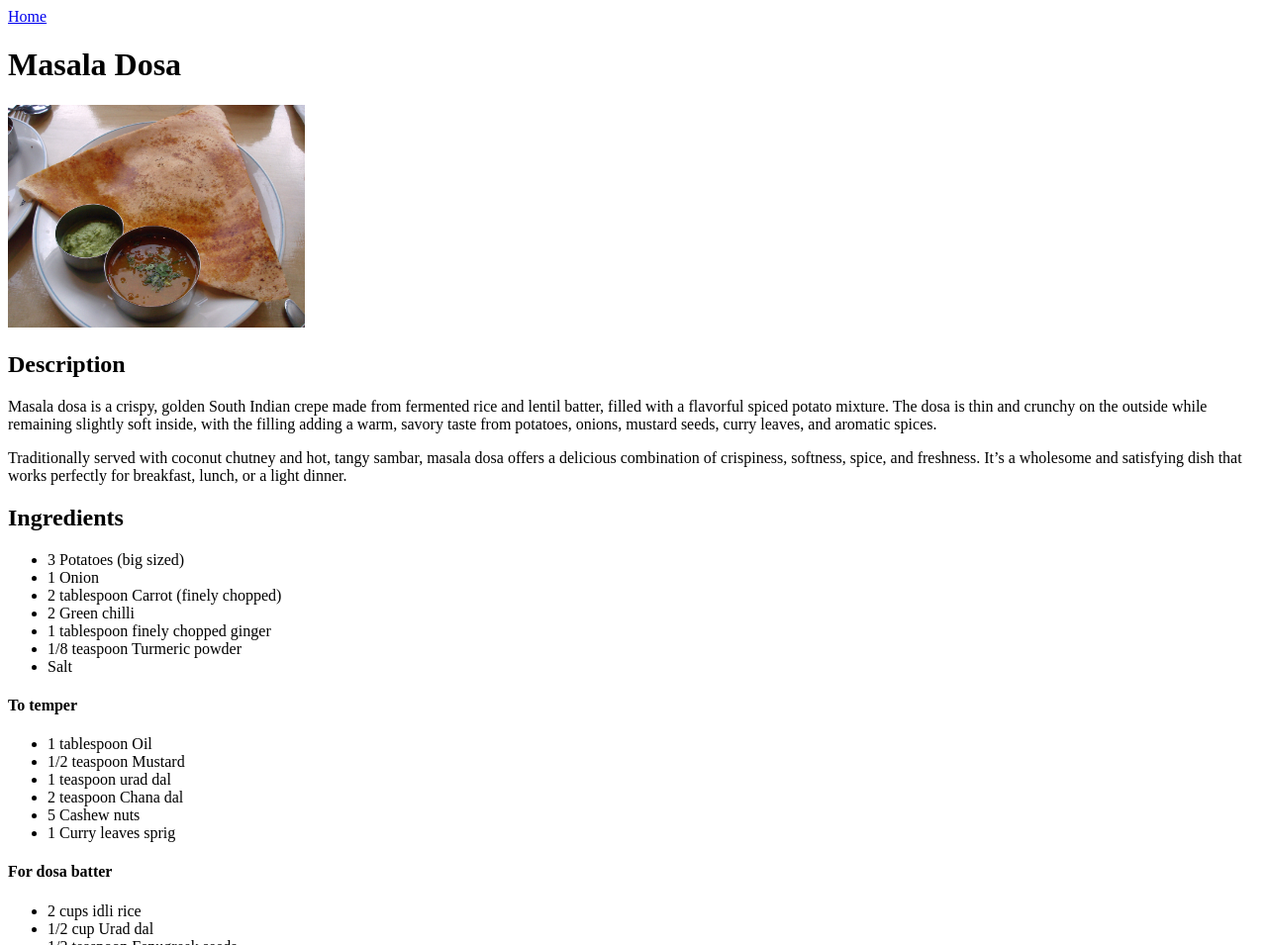
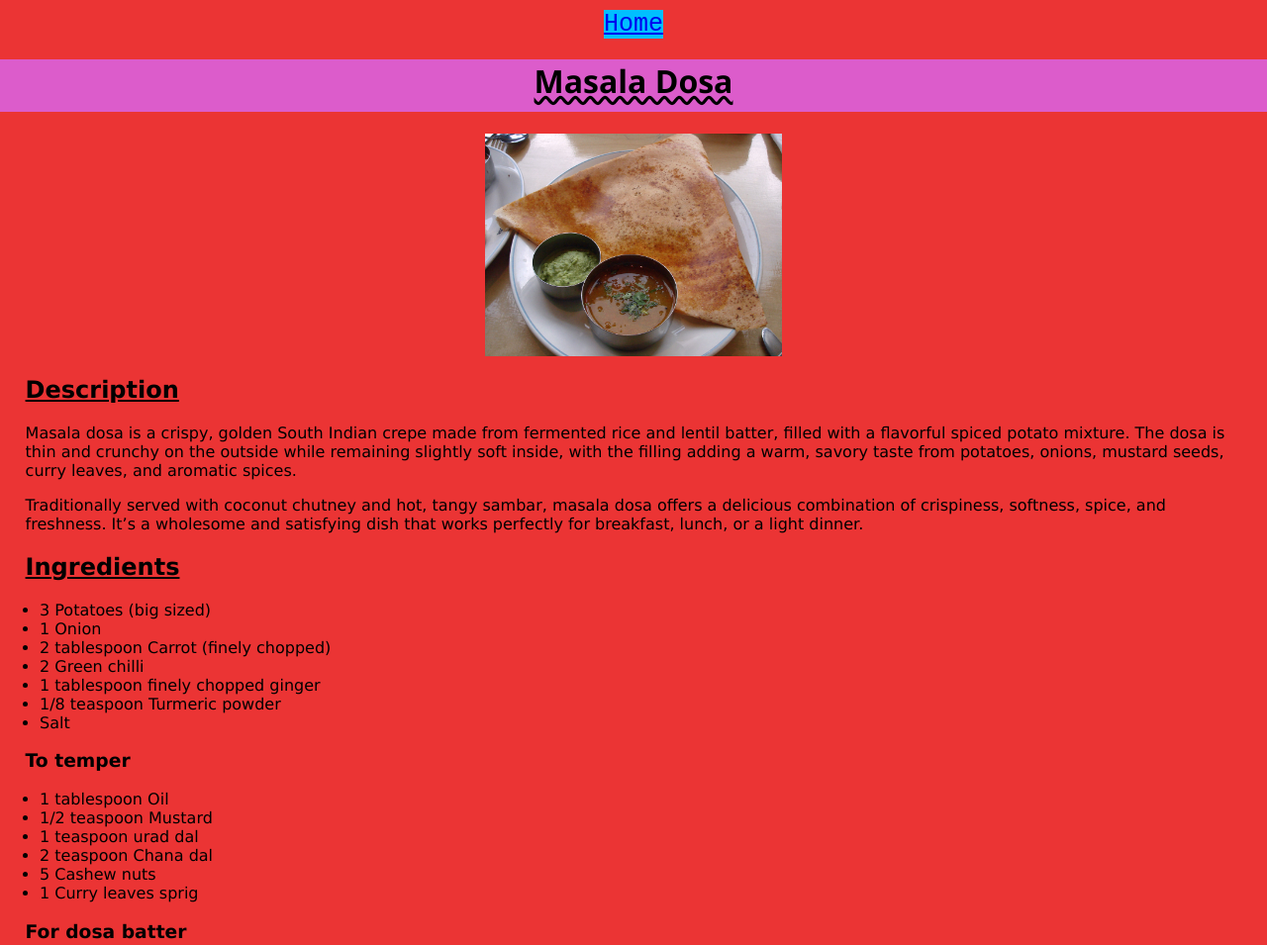
Before and after one commit to Hyborus/odin-recipes, a plain HTML site: page recipes/masala-dosa.html in a window 1280 px wide. Shown: the top 955 px of the page at 99% size. Drawn offline with Linux system fonts and the light colour scheme.

Commit message:
Add CSS styling to the files

```diff
--- a/recipes/masala-dosa.html
+++ b/recipes/masala-dosa.html
@@ -3,10 +3,11 @@
 <head>
     <meta charset="UTF-8">
     <meta name="viewport" content="width=device-width, initial-scale=1.0">
+    <link rel="stylesheet" href="./recipes.css">
     <title>Recipe for Masala Dosa</title>
 </head>
 <body>
-    <a href="../index.html">Home</a>
+    <a href="../index.html" class="home">Home</a>
     <h1>Masala Dosa</h1>
     <img src="../images/masala-dosa.jpg" alt="Masala Dosa" width="300">
 
@@ -24,7 +25,7 @@
         <li>1/8 teaspoon Turmeric powder</li>
         <li>Salt</li>
     </ul>
-    <h4>To temper</h4>
+    <h3>To temper</h3>
     <ul>
         <li>1 tablespoon Oil</li>
         <li>1/2 teaspoon Mustard</li>
@@ -33,7 +34,7 @@
         <li>5 Cashew nuts</li>
         <li>1 Curry leaves sprig</li>
     </ul>
-    <h4>For dosa batter</h4>
+    <h3>For dosa batter</h3>
     <ul>
         <li>2 cups idli rice</li>
         <li>1/2 cup Urad dal</li>
@@ -50,7 +51,7 @@
         <li>Add chopped ginger, green chilli, onion, carrot and fry well for a minute. Add 1/4 cup water, required salt and turmeric.</li>
         <li>Add the mashed potatoes, and mix well. Fry for 2-3 minutes, add oil if needed more.</li>
     </ol>
-    <h4>Make dosa</h4>
+    <h3>Make dosa</h3>
     <ol>
         <li>Spread 2 ladles of dosa batter thin over hot tawa.</li>
         <li>Drizzle some oil or best ghee. When it gets cooked, smear the top with ladle to make dosa cook evenly.</li>
--- /dev/null
+++ b/recipes/recipes.css
@@ -0,0 +1,47 @@
+body {
+    background-color: #EB3434;
+    margin: 0;
+    font-family: 'Lucida Sans', 'Lucida Sans Regular', 'Lucida Grande', 'Lucida Sans Unicode', Geneva, Verdana, sans-serif;
+}
+
+.home {
+    background-color: deepskyblue;
+    display: block;
+    width: fit-content;
+    margin: 10px auto 0;
+    font-size: 25px;
+    font-family: 'Courier New', Courier, monospace;
+}
+
+h1 {
+    font-family: 'Segoe UI', Tahoma, Geneva, Verdana, sans-serif;
+    text-align: center;
+    text-decoration: underline;
+    text-decoration-style: wavy;
+    width: 100%;
+    background-color: rgb(220, 92, 203);
+    padding-bottom: 10px;
+}
+
+img {
+    display: block;
+    margin: 0 auto;
+}
+
+h2 {
+    text-decoration: underline;
+    margin-left: 2%;
+}
+
+h3 {
+    margin-left: 2%;
+}
+
+p {
+    margin-left: 2%;
+    margin-right: 2%;
+}
+
+ol {
+    margin-left: 1%;
+}
--- /dev/null
+++ b/style.css
@@ -0,0 +1,38 @@
+body {
+    background-color: #EB3434;
+    margin: 0;
+}
+
+h1 {
+    text-align: center;
+    font-family: 'Times New Roman', Times, serif;
+    font-size: 40px;
+    text-decoration: underline;
+}
+
+li {
+    font-size: large;
+    padding: 10px;
+    padding-top: 5px;
+    padding-bottom: 7px;
+    margin: 10px;
+    width: fit-content;
+    background-color: crimson;
+}
+
+ul {
+    width: 100%;
+    box-sizing: border-box;
+    height: 150px;
+    background-color: cyan;
+    margin-top: 50px;
+    padding-top: 10px;
+}
+
+li a {
+    color: aliceblue;
+}
+
+.chicken {
+    margin-top: 5px;
+}
```
Also changed, not shown: index.html (+4 -3 lines), recipes/chicken-burger.html (+2 -1 lines), recipes/glazed-chocolate-donuts.html (+3 -2 lines).
